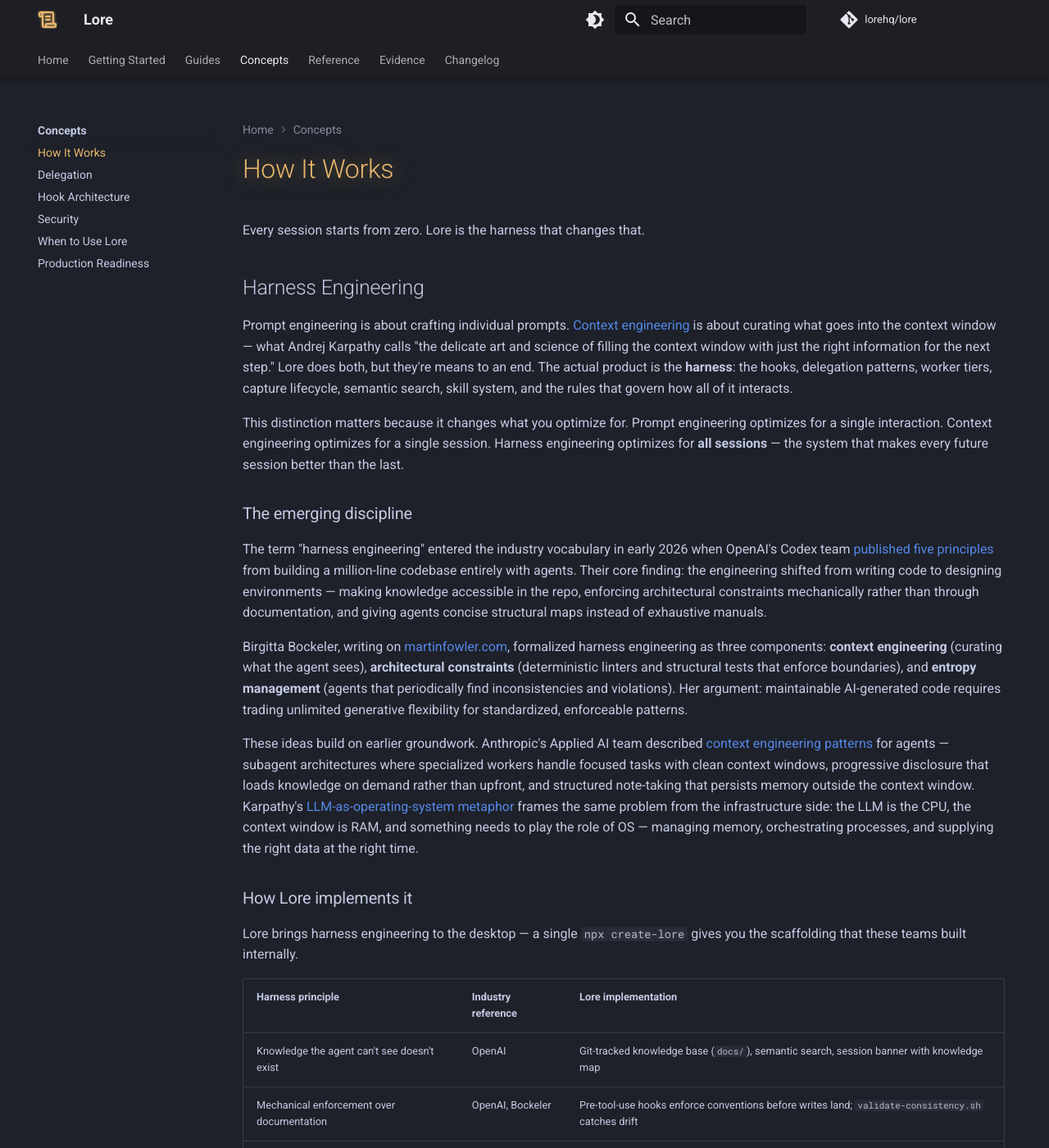
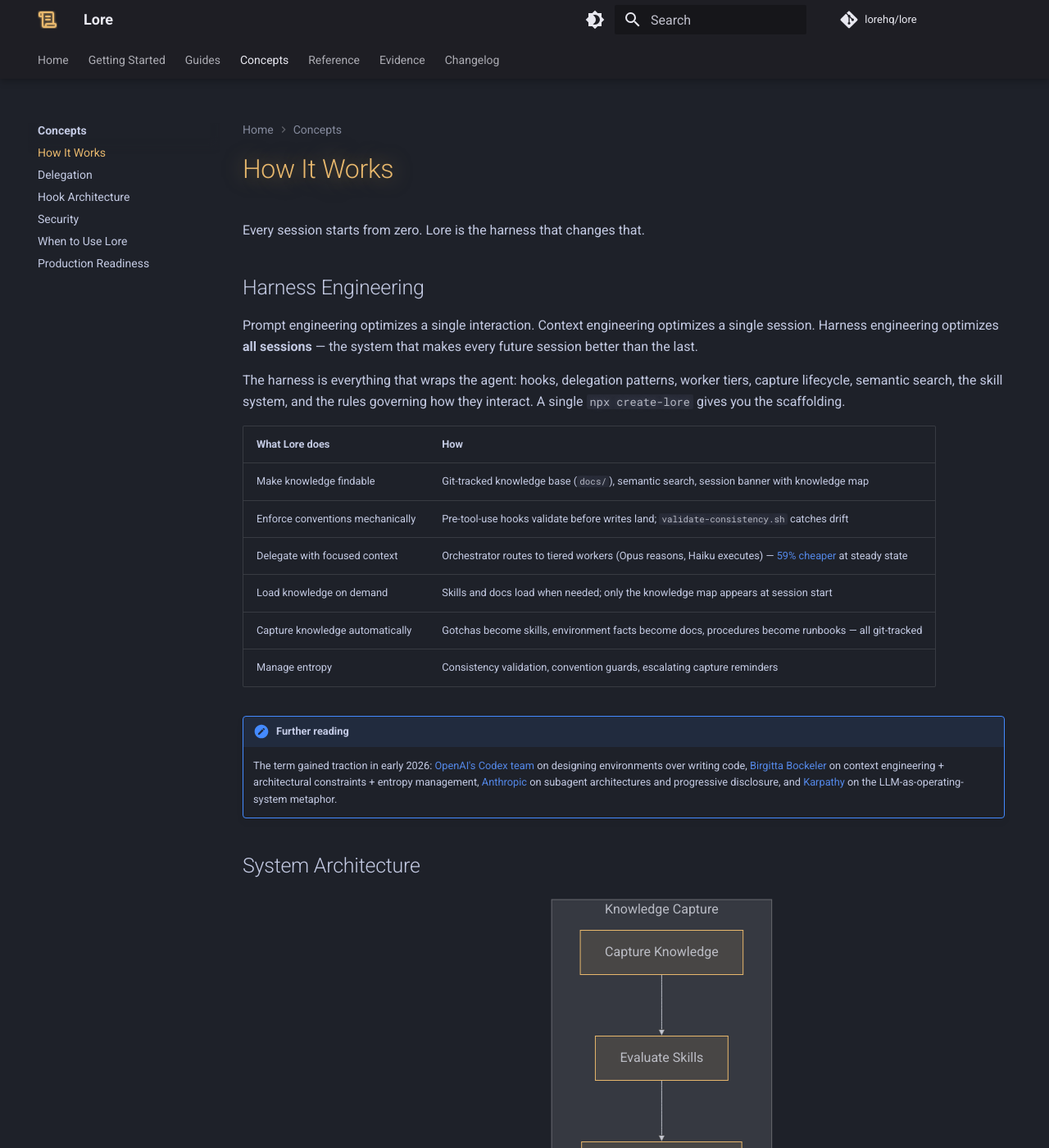
Before and after one commit to lorehq/lore-docs, an MkDocs documentation site: the page built from docs/concepts/how-it-works.md, in a window 1280 px wide and 1400 px high. Shown: the whole window at 82% size. Built offline with MkDocs 1.6.1 and Material for MkDocs 9.7.7, drawn with Linux system fonts in a browser that asks for light colours; comment, search, counter and statistics services are not loaded; some of the changed text lies outside the part shown.

Commit message:
Slim harness engineering section on how-it-works page
Cut literature review, simplified table, collapsed citations into a
further reading admonition. Same content, half the words.

Co-Authored-By: Claude Opus 4.6 <noreply@anthropic.com>

```diff
--- a/docs/concepts/how-it-works.md
+++ b/docs/concepts/how-it-works.md
@@ -8,33 +8,21 @@ Every session starts from zero. Lore is the harness that changes that.
 
 ## Harness Engineering
 
-Prompt engineering is about crafting individual prompts. [Context engineering](https://www.anthropic.com/engineering/effective-context-engineering-for-ai-agents) is about curating what goes into the context window — what Andrej Karpathy calls "the delicate art and science of filling the context window with just the right information for the next step." Lore does both, but they're means to an end. The actual product is the **harness**: the hooks, delegation patterns, worker tiers, capture lifecycle, semantic search, skill system, and the rules that govern how all of it interacts.
+Prompt engineering optimizes a single interaction. Context engineering optimizes a single session. Harness engineering optimizes **all sessions** — the system that makes every future session better than the last.
 
-This distinction matters because it changes what you optimize for. Prompt engineering optimizes for a single interaction. Context engineering optimizes for a single session. Harness engineering optimizes for **all sessions** — the system that makes every future session better than the last.
+The harness is everything that wraps the agent: hooks, delegation patterns, worker tiers, capture lifecycle, semantic search, the skill system, and the rules governing how they interact. A single `npx create-lore` gives you the scaffolding.
 
-### The emerging discipline
+| What Lore does | How |
+|---|---|
+| Make knowledge findable | Git-tracked knowledge base (`docs/`), semantic search, session banner with knowledge map |
+| Enforce conventions mechanically | Pre-tool-use hooks validate before writes land; `validate-consistency.sh` catches drift |
+| Delegate with focused context | Orchestrator routes to tiered workers (Opus reasons, Haiku executes) — [59% cheaper](../evidence/index.md) at steady state |
+| Load knowledge on demand | Skills and docs load when needed; only the knowledge map appears at session start |
+| Capture knowledge automatically | Gotchas become skills, environment facts become docs, procedures become runbooks — all git-tracked |
+| Manage entropy | Consistency validation, convention guards, escalating capture reminders |
 
-The term "harness engineering" entered the industry vocabulary in early 2026 when OpenAI's Codex team [published five principles](https://openai.com/index/harness-engineering/) from building a million-line codebase entirely with agents. Their core finding: the engineering shifted from writing code to designing environments — making knowledge accessible in the repo, enforcing architectural constraints mechanically rather than through documentation, and giving agents concise structural maps instead of exhaustive manuals.
-
-Birgitta Bockeler, writing on [martinfowler.com](https://martinfowler.com/articles/exploring-gen-ai/harness-engineering.html), formalized harness engineering as three components: **context engineering** (curating what the agent sees), **architectural constraints** (deterministic linters and structural tests that enforce boundaries), and **entropy management** (agents that periodically find inconsistencies and violations). Her argument: maintainable AI-generated code requires trading unlimited generative flexibility for standardized, enforceable patterns.
-
-These ideas build on earlier groundwork. Anthropic's Applied AI team described [context engineering patterns](https://www.anthropic.com/engineering/effective-context-engineering-for-ai-agents) for agents — subagent architectures where specialized workers handle focused tasks with clean context windows, progressive disclosure that loads knowledge on demand rather than upfront, and structured note-taking that persists memory outside the context window. Karpathy's [LLM-as-operating-system metaphor](https://karpathy.bearblog.dev/year-in-review-2025/) frames the same problem from the infrastructure side: the LLM is the CPU, the context window is RAM, and something needs to play the role of OS — managing memory, orchestrating processes, and supplying the right data at the right time.
-
-### How Lore implements it
-
-Lore brings harness engineering to the desktop — a single `npx create-lore` gives you the scaffolding that these teams built internally.
-
-| Harness principle | Industry reference | Lore implementation |
-|---|---|---|
-| Knowledge the agent can't see doesn't exist | OpenAI | Git-tracked knowledge base (`docs/`), semantic search, session banner with knowledge map |
-| Mechanical enforcement over documentation | OpenAI, Bockeler | Pre-tool-use hooks enforce conventions before writes land; `validate-consistency.sh` catches drift |
-| Sub-agent architectures with focused context | Anthropic | Orchestrator delegates to tiered workers (Opus reasons, Haiku executes) — [59% cheaper](../evidence/index.md) at steady state |
-| Progressive disclosure and lazy loading | Anthropic | Skills and docs load on demand; only the knowledge map appears at session start |
-| Structured note-taking and persistent memory | Anthropic | Capture workflow routes knowledge to skills, environment docs, and runbooks — all git-tracked |
-| Entropy management | Bockeler | Consistency validation, convention guards, escalating capture reminders |
-| Architectural context mapping | OpenAI | Convention docs, agent-rules, environment mapping — concise structure, not exhaustive manuals |
-
-The difference from these reference implementations: they describe harness engineering for a single application repo or a single team's internal tooling. Lore is the harness itself, packaged as infrastructure that works across repos, platforms, and sessions — with the knowledge compounding over time rather than starting from zero.
+!!! note "Further reading"
+    The term gained traction in early 2026: [OpenAI's Codex team](https://openai.com/index/harness-engineering/) on designing environments over writing code, [Birgitta Bockeler](https://martinfowler.com/articles/exploring-gen-ai/harness-engineering.html) on context engineering + architectural constraints + entropy management, [Anthropic](https://www.anthropic.com/engineering/effective-context-engineering-for-ai-agents) on subagent architectures and progressive disclosure, and [Karpathy](https://karpathy.bearblog.dev/year-in-review-2025/) on the LLM-as-operating-system metaphor.
 
 ## System Architecture
 
```
